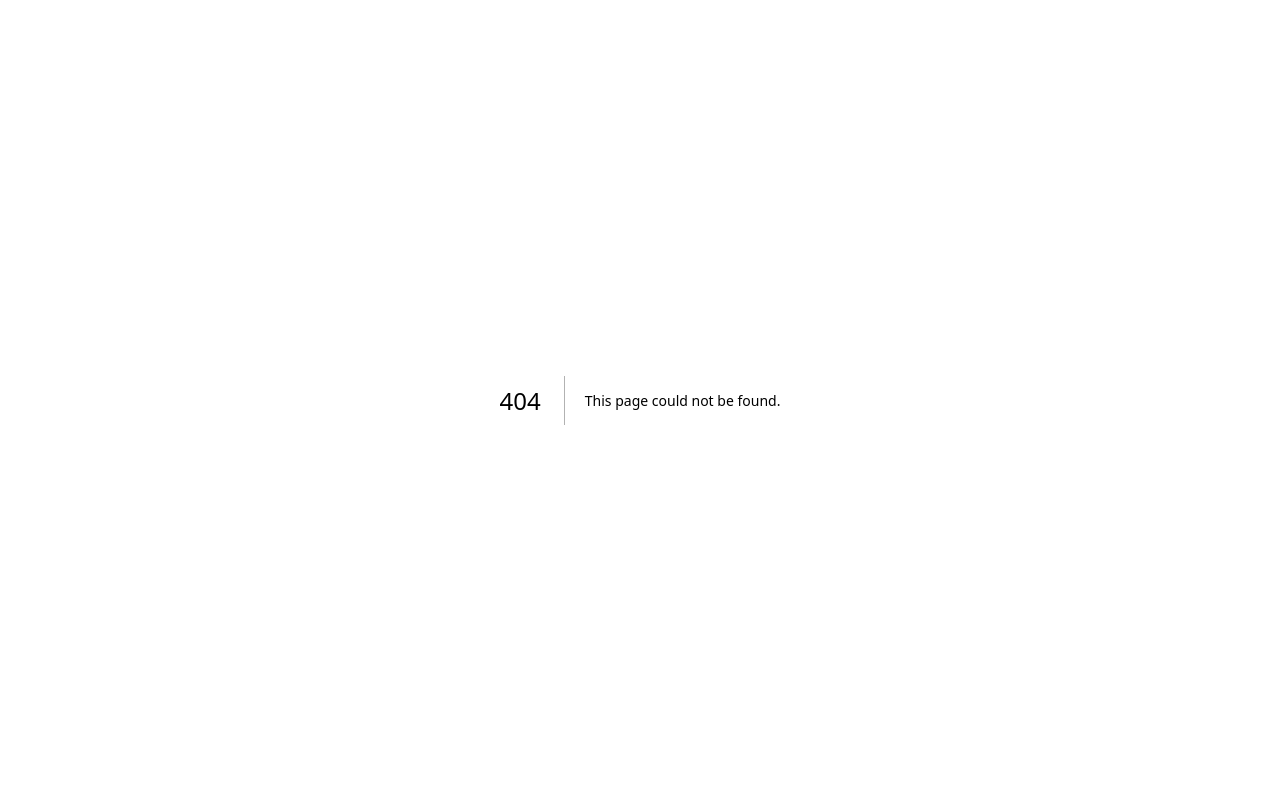
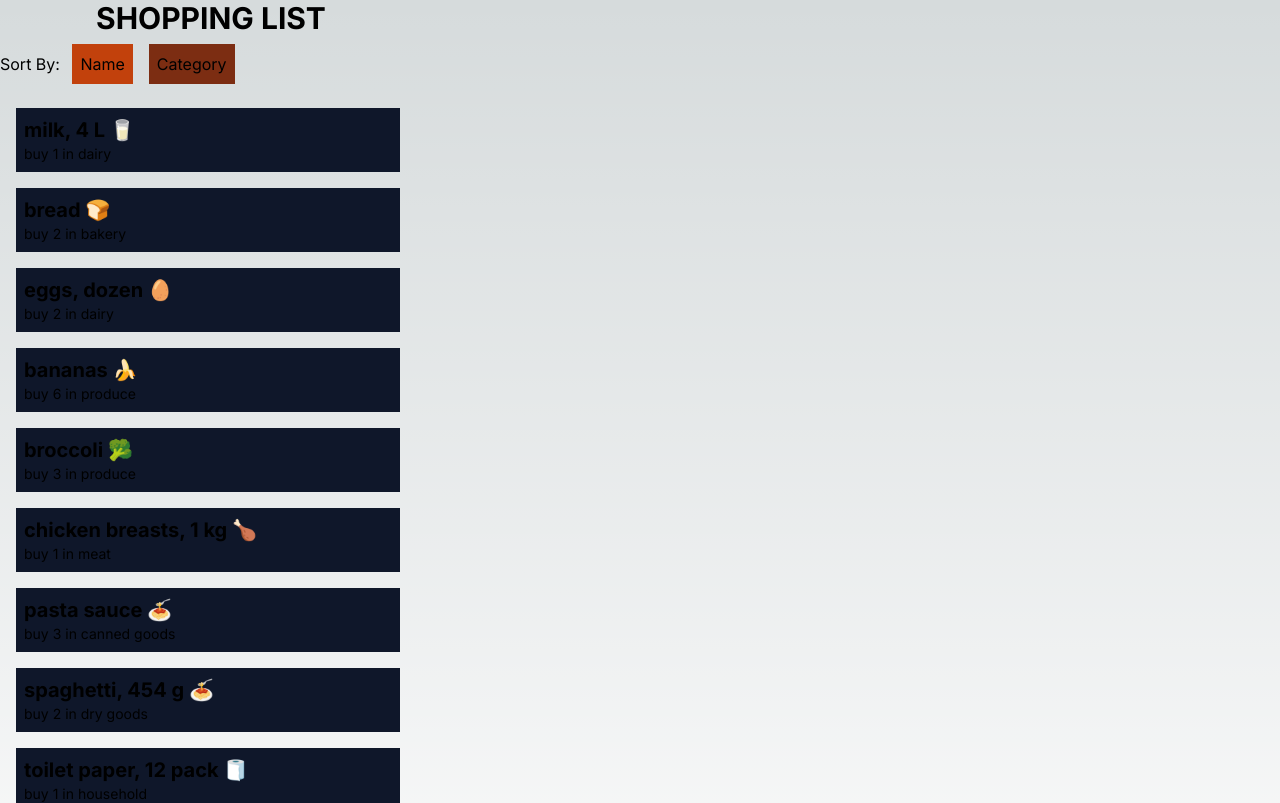
Before and after one commit to D-Sluchinski/cprg306-assignments, a Next.js app: page /week-5 in a window 1280 px wide. Before the commit this address had no page. Shown: the top 803 px of the page. Built offline with nearby package versions, Linux system fonts and the light colour scheme.

Commit message:
CPRG306: week 5
adds week 5
TO DO:
-fix button color
-bonus

```diff
--- a/app/page.js
+++ b/app/page.js
@@ -17,6 +17,10 @@ export default function Home() {
             <li>
               <a href="./week-4" class="hover:underline">week-4 link</a>
             </li>
+            <li>
+              <a href="./week-5" class="hover:underline">week-5 link</a>
+            </li>
+
             {/* <li>
               <a href="ListDemo" class="hover:underline">ListDemo</a>
             </li> */}
--- /dev/null
+++ b/app/week-5/item-list.js
@@ -0,0 +1,67 @@
+'use client'
+import { useState} from "react";
+import Item from "./item.js";
+import groceries from "./items";
+
+export function ItemList ({name, quantity, category}){
+
+    const [sortBy, setSortBy] = useState("name");
+
+    const [items, setItems] = useState(groceries); //
+
+    const btn_active = "bg-orange-700 p-2 m-2";
+    const btn_unactive = "bg-orange-900 p-2 m-2";
+
+
+
+    function handleClick(event)
+    {
+        if(event.target.value==="name")
+        {
+            //setItem uses the list and then sorts it by comparing a & b
+            setItems([...groceries].sort((a, b) => {
+                //sorts by name
+               return (
+                    a.name.localeCompare(b.name));
+            }));
+        }
+        else
+        {
+            // setItems([...groceries].sort());
+            //sorts by category
+            setItems([...groceries].sort((a, b) => {
+                return (
+                     a.category.localeCompare(b.category))
+
+             }));
+         }
+
+        }
+
+
+        return (
+            <div>
+            <label>Sort By: </label>
+            {/*value= goes to handleClick, giving it the event.target.value*/}
+
+            <button  onClick={handleClick} value ="name"
+                className={btn_active} >Name</button>
+            <button  onClick={handleClick} value ="category"
+                className={btn_unactive} >Category</button>
+
+                <ul>
+                {/*takes ONE item at a time as grocery*/}
+                {items.map((grocery)=>
+                {
+                return (
+                <>
+                <Item key={grocery.id} {...grocery}/>
+                </>
+                )}
+                )}</ul>
+            </div>
+
+          );
+
+
+};
--- a/app/week-5/item-sorter.js
+++ /dev/null
@@ -1,34 +0,0 @@
-"use client"
-
-
-export default function itemSorter()
-{
-    let category = ["produce", "dairy", "bakery", "meat", "frozen foods",
-        "canned goods", "dry goods", "beverages", "snacks", "household", "other"]
-
-
-        const handleCategorySort = (item) =>
-        {
-            alert(`you clicked on ${item}`);
-        };
-
-
-        return(
-
-            <>
-
-            {category.map((item)=>
-            {
-
-            return (<button key={item}
-                    onClick={()=>handleCategorySort(item)}
-                    Class="bg-orange-600 p-1 w-28 m-2" >Category
-                </button>);
-
-            }
-            )}
-
-
-            </>
-        );
-    };
--- /dev/null
+++ b/app/week-5/item.js
@@ -0,0 +1,20 @@
+
+
+export default function Item ({name, quantity, category})
+{
+
+
+
+    return(
+    <>
+    <ul>
+        <li class="p-2 m-4 bg-slate-900 max-w-sm">
+            <h2 class="text-xl font-bold">{name}</h2>
+            <div>
+                <h3 class="text-sm">buy {quantity} in {category}</h3>
+            </div>
+        </li>
+    </ul>
+    </>
+    );
+}
--- /dev/null
+++ b/app/week-5/items.json
@@ -0,0 +1,74 @@
+[
+    {
+      "id": "1h2GJKH12gkHG31h1H",
+      "name": "milk, 4 L 🥛",
+      "quantity": 1,
+      "category": "dairy"
+    },
+    {
+      "id": "2KJH3k2j3H1k2J3K1H",
+      "name": "bread 🍞",
+      "quantity": 2,
+      "category": "bakery"
+    },
+    {
+      "id": "3h2KJH3k2j3H1k2J3",
+      "name": "eggs, dozen 🥚",
+      "quantity": 2,
+      "category": "dairy"
+    },
+    {
+      "id": "4k2J3K1H2GJKH12gk",
+      "name": "bananas 🍌",
+      "quantity": 6,
+      "category": "produce"
+    },
+    {
+      "id": "5H1h1H2KJH3k2j3H",
+      "name": "broccoli 🥦",
+      "quantity": 3,
+      "category": "produce"
+    },
+    {
+      "id": "6H1k2J3K1H2GJKH1",
+      "name": "chicken breasts, 1 kg 🍗",
+      "quantity": 1,
+      "category": "meat"
+    },
+    {
+      "id": "7gkHG31h1H2KJH3k",
+      "name": "pasta sauce 🍝",
+      "quantity": 3,
+      "category": "canned goods"
+    },
+    {
+      "id": "8j3H1k2J3K1H2GJK",
+      "name": "spaghetti, 454 g 🍝",
+      "quantity": 2,
+      "category": "dry goods"
+    },
+    {
+      "id": "9H12gkHG31h1H2KJ",
+      "name": "toilet paper, 12 pack 🧻",
+      "quantity": 1,
+      "category": "household"
+    },
+    {
+      "id": "10H3k2j3H1k2J3K1",
+      "name": "paper towels, 6 pack",
+      "quantity": 1,
+      "category": "household"
+    },
+    {
+      "id": "11k2J3K1H2GJKH12",
+      "name": "dish soap 🍽️",
+      "quantity": 1,
+      "category": "household"
+    },
+    {
+      "id": "12GJKH12gkHG31h1",
+      "name": "hand soap 🧼",
+      "quantity": 4,
+      "category": "household"
+    }
+  ]
--- /dev/null
+++ b/app/week-5/page.js
@@ -0,0 +1,16 @@
+
+//DemoList
+//import {ItemList} from "../week-3/item-list.js"; // from week 3
+import Item from "./item.js";
+import {ItemList} from "./item-list.js";
+
+export default function Page() {
+
+    return (
+        <main>
+
+          <h1 Class="text-3xl font-bold pl-24">SHOPPING LIST</h1>
+          <ItemList></ItemList>
+        </main>
+    );
+  }
```
Also changed, not shown: 1 other file (tests, documents, lock files or other folders).
